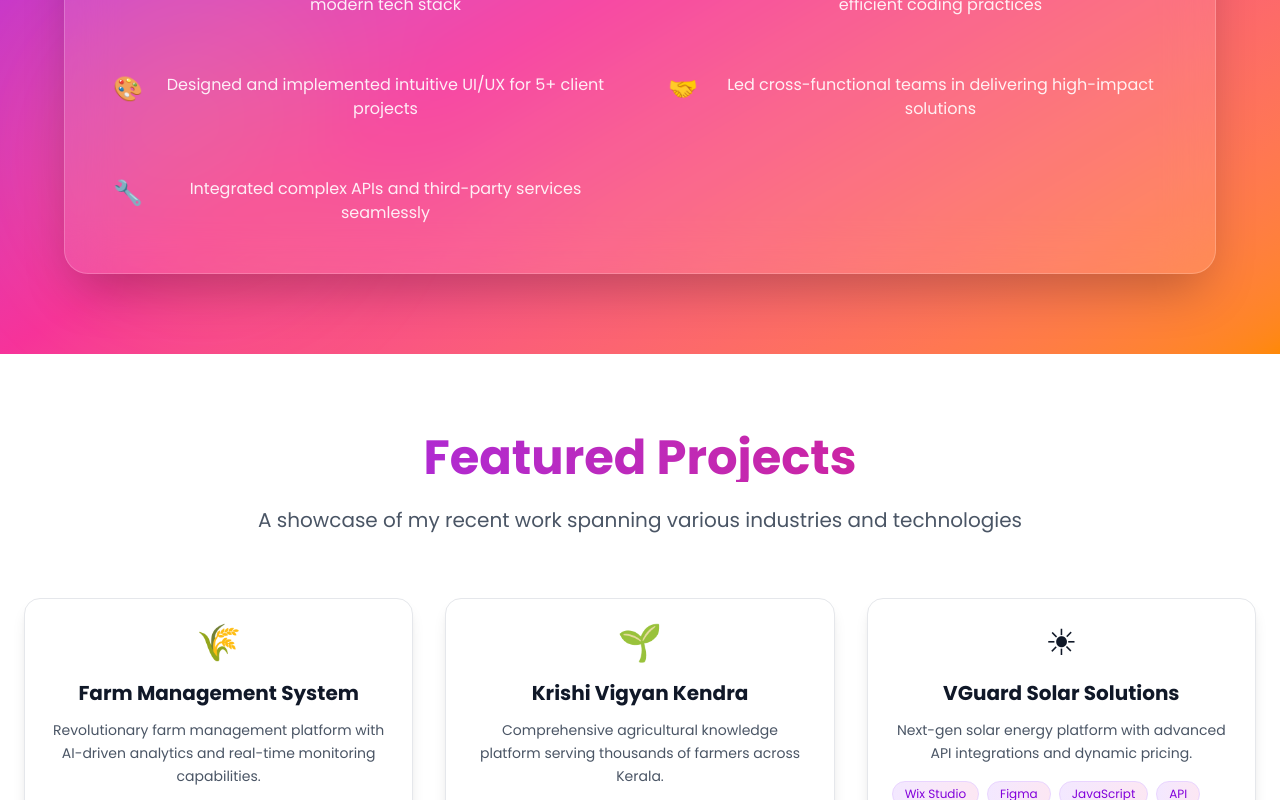
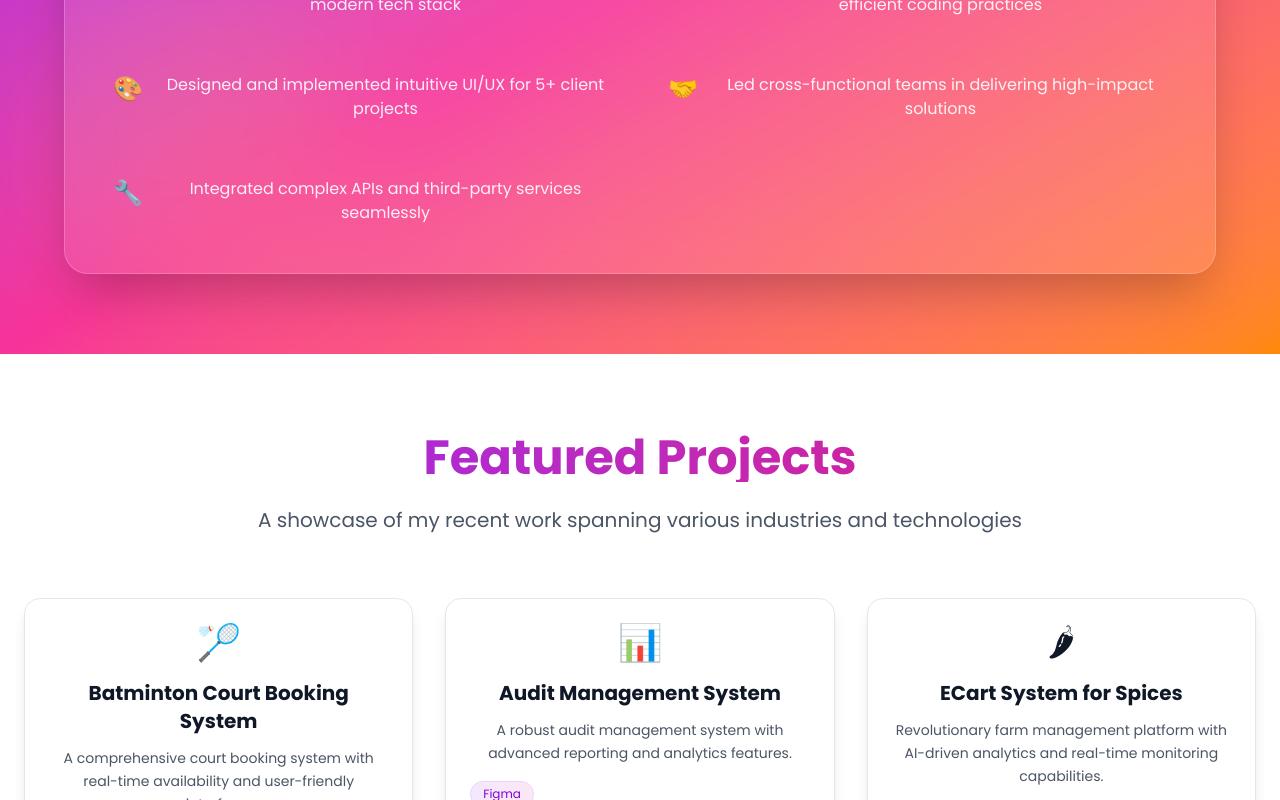
Before and after one commit to aadithyan66/portfolio, a React (Vite) app: page / in a window 1280 px wide. Shown: the part 2000-2800 px from the top of the page. Built offline with nearby package versions, Linux system fonts and the light colour scheme.

Commit message:
Add new projects and update existing project details in Portfolio component

```diff
--- a/src/Portfolio.jsx
+++ b/src/Portfolio.jsx
@@ -47,18 +47,39 @@ const Portfolio = () => {
   };
 
   const projects = [
+
+
+        {
+      title: "Batminton Court Booking System",
+      description: "A comprehensive court booking system with real-time availability and user-friendly interface.",
+      tech: ["Figma"],
+      link: "https://www.figma.com/design/UnrK8FXuaM4GLoZf57bj5d/Batminton-Court?node-id=0-1&t=F4BTPNlHMHXBvESu-1",
+      icon: "🏸",
+      gradient: "from-green-400 via-blue-500 to-purple-600"
+    },
+
+        {
+      title: "Audit Management System",
+      description: "A robust audit management system with advanced reporting and analytics features.",
+      tech: ["Figma"],
+      link: "https://rajishiji45.wixstudio.com/spices/category/all-products",
+      icon: "📊",
+      gradient: "from-green-400 via-blue-500 to-purple-600"
+    },
+
     {
-      title: "Farm Management System",
+      title: "ECart System for Spices",
       description: "Revolutionary farm management platform with AI-driven analytics and real-time monitoring capabilities.",
       tech: ["Figma", "HTML", "HTMX", "CSS", "JavaScript"],
-      icon: "🌾",
+      link: "https://rajishiji45.wixstudio.com/spices/category/all-products",
+      icon: "🌶",
       gradient: "from-green-400 via-blue-500 to-purple-600"
     },
     {
-      title: "Krishi Vigyan Kendra",
+      title: "Krishi Nxt",
       description: "Comprehensive agricultural knowledge platform serving thousands of farmers across Kerala.",
       tech: ["Web Development", "CMS", "API Integration"],
-      link: "https://www.mitrakvk.org/",
+      link: "https://aadithyana66.wixsite.com/krishinext",
       icon: "🌱",
       gradient: "from-blue-400 via-purple-500 to-pink-500"
     },
@@ -71,18 +92,19 @@ const Portfolio = () => {
       gradient: "from-yellow-400 via-orange-500 to-red-500"
     },
     {
-      title: "International Energy Festival",
+      title: "System Society of India",
       description: "Government portal for Kerala's premier energy festival with advanced CMS capabilities.",
       tech: ["Wix Studio", "Figma", "CMS", "JavaScript"],
-      link: "https://iefk.in",
+      link: "https://aadithyana66.wixsite.com/ssin",
       icon: "⚡",
       gradient: "from-purple-400 via-pink-500 to-red-500"
     },
     {
-      title: "ECart & Inventory System",
+      title: "True Will Health",
       description: "Full-stack e-commerce solution with advanced inventory management and analytics.",
       tech: ["Full Stack", "Database", "Admin Panel"],
-      icon: "🛒",
+      link: "https://aadithyana66.wixsite.com/truewill",
+      icon: "💊",
       gradient: "from-indigo-400 via-purple-500 to-pink-500"
     },
     {
```
